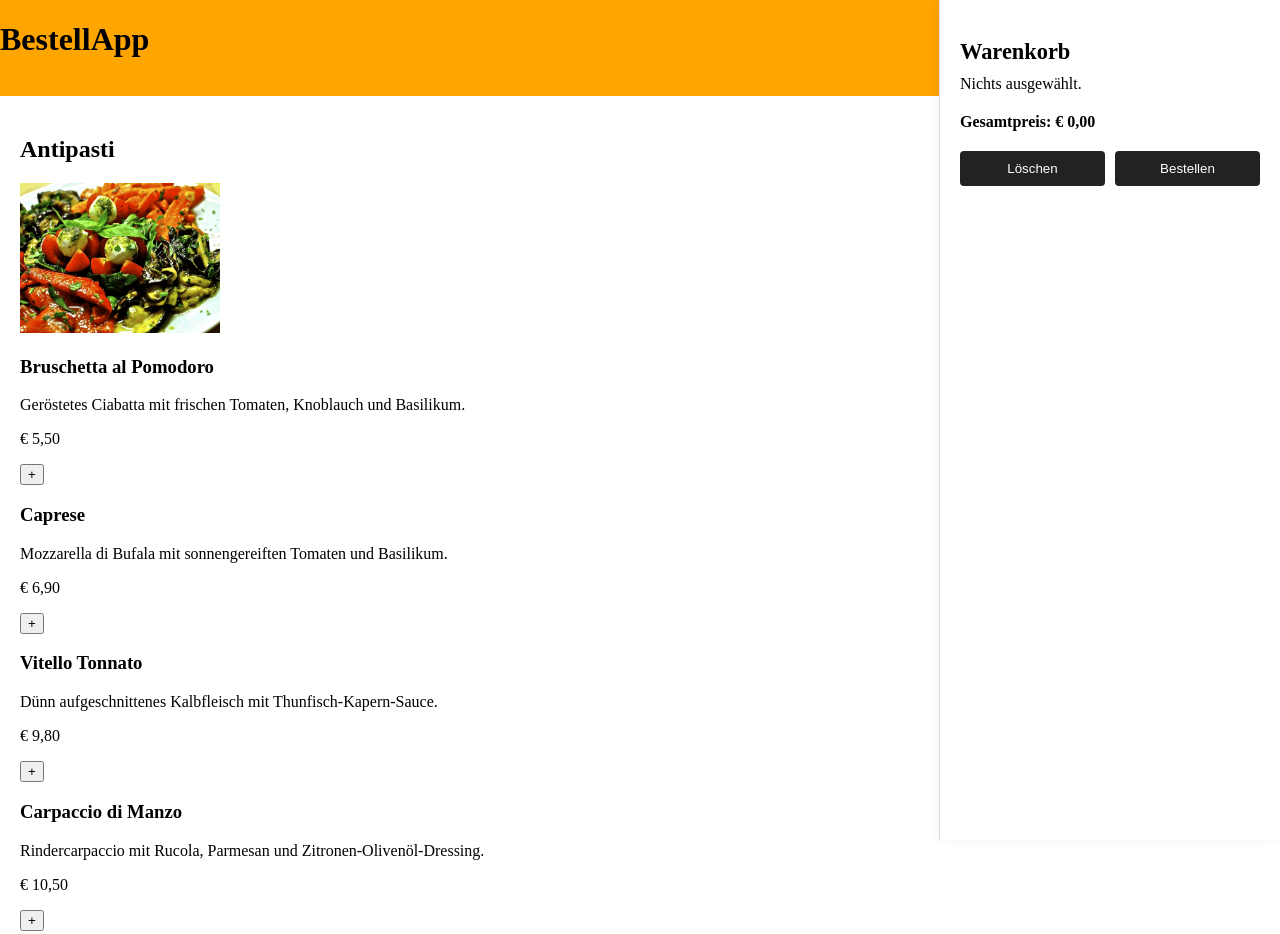
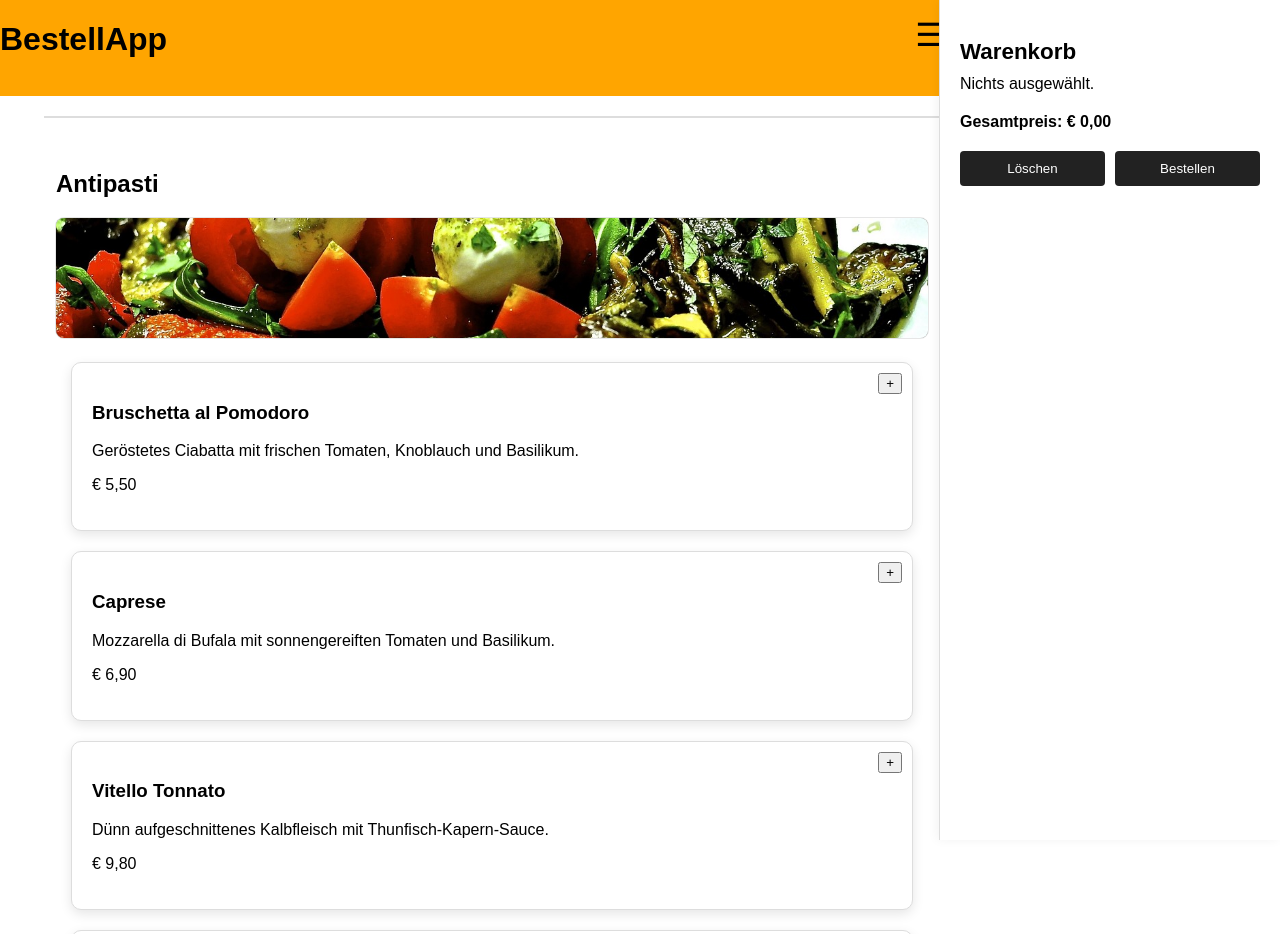
Before and after one commit to MarcelToebben/BestellApp, a plain HTML site: page index.html in a window 1280 px wide. Shown: the top 934 px of the page. Drawn offline with Linux system fonts and the light colour scheme; a web font is replaced by a local one.

Commit message:
style and functions added

```diff
--- a/index.html
+++ b/index.html
@@ -10,15 +10,22 @@
     <script src="./scripts/templates.js" defer></script>
     <link rel="stylesheet" href="./styles/style.css">
     <link rel="stylesheet" href="./styles/basket.css">
+    <link rel="preconnect" href="https://fonts.googleapis.com">
+    <link rel="preconnect" href="https://fonts.gstatic.com" crossorigin>
+    <link
+        href="https://fonts.googleapis.com/css2?family=Bodoni+Moda:ital,opsz,wght@0,6..96,400..900;1,6..96,400..900&family=Figtree:ital,wght@0,300..900;1,300..900&family=Manufacturing+Consent&family=My+Soul&family=Noto+Serif:ital,wght@0,100..900;1,100..900&family=Roboto:ital,wght@0,100..900;1,100..900&family=Shadows+Into+Light&family=Twinkle+Star&family=Winky+Rough:ital,wght@0,300..900;1,300..900&display=swap"
+        rel="stylesheet">
 </head>
 
 <body onload="startMenu()">
 
     <header class="main-header">
         <h1 class="app-title">BestellApp</h1>
+        <div class="burger" onclick="toggleBurgerMenu()">☰</div>
+        <nav id="burger-menu" class="burger-menu"></nav>
         <span id="cart-badge" style="display: none;" class="cart-badge"></span>
+    </header>
 
-    </header>
 
     <main id="menu_sections" class="menu-sections"></main>
 
--- a/scripts/script.js
+++ b/scripts/script.js
@@ -18,6 +18,13 @@ function startMenu() {
     }
 
     updateCartDisplay();
+
+    // burger-menu links generieren
+    let burgerMenu = '';
+    for (let i = 0; i < menu.length; i++) {
+        burgerMenu += `<a href="#dish_image_${i}">${menu[i].title}</a>`;
+    }
+    document.getElementById('burger-menu').innerHTML = burgerMenu;
 }
 
 //menge im warenkorb erhöhen, wenn keins drin ist neues gericht mit menge 1 hinzufügen und danach den warenkorb aktualisieren
@@ -117,3 +124,31 @@ function hidePopup(id) {
         popup.style.display = 'none';
     }
 }
+
+function toggleBurgerMenu() {
+    let menu = document.getElementById('burger-menu');
+    if (menu.style.display === 'block') {
+        menu.style.display = 'none';
+    } else {
+        menu.style.display = 'block';
+    }
+}
+
+// burger-menu automatisch schließen wenn ein link geklickt wird
+document.addEventListener('click', function (event) {
+    const burgerMenu = document.getElementById('burger-menu');
+    const burgerButton = document.getElementById('burger-button');
+
+    const clickedInsideMenu = burgerMenu.contains(event.target);
+    const clickedBurgerButton = burgerButton.contains(event.target);
+
+    // Wenn das Menü offen ist, und man NICHT im Menü oder auf dem Button klickt → Menü schließen
+    if (burgerMenu.style.display === 'block' && !clickedInsideMenu && !clickedBurgerButton) {
+        burgerMenu.style.display = 'none';
+    }
+
+    // Wenn man auf einen Link im Burger-Menü klickt → Menü schließen
+    if (event.target.closest('#burger-menu a')) {
+        burgerMenu.style.display = 'none';
+    }
+});
--- a/styles/basket.css
+++ b/styles/basket.css
@@ -48,5 +48,4 @@
 
 .menu-sections {
   margin-right: 320px;
-  padding: 20px;
 }
--- a/styles/style.css
+++ b/styles/style.css
@@ -2,9 +2,11 @@ body {
     margin: 0;
     display: flex;
     flex-direction: column;
+    font-family: "Winky Rough", sans-serif;
 }
 
-header, footer {
+header,
+footer {
     background: orange;
     height: 96px;
 }
@@ -62,7 +64,100 @@ footer {
 }
 
 .dish-image {
-    width: 200px;
-    height: 150px;
+    width: 100%;
+    height: 120px;
+    border-radius: 8px;
     object-fit: cover;
+    box-shadow: 0 0 1px rgba(0, 0, 0, 1);
 }
+
+.dish-section {
+    padding-left: 12px;
+    padding-right: 12px;
+}
+
+/* Inhalt auf 1920px begrenzen */
+main {
+    max-width: 1920px;
+    margin: 0 auto;
+    padding: 20px;
+}
+
+/* Gericht-Boxen */
+.dish-item {
+    border: 1px solid #ddd;
+    border-radius: 10px;
+    box-shadow: 0 4px 12px rgba(0, 0, 0, 0.1);
+    padding: 20px;
+    margin: 20px auto;
+    display: flex;
+    justify-content: space-between;
+    align-items: flex-start;
+    position: relative;
+    max-width: 800px;
+    background-color: white;
+}
+
+/* Plus-Button oben rechts */
+.dish-item .add-btn {
+    position: absolute;
+    top: 10px;
+    right: 10px;
+}
+
+/* Gerichtsbeschreibung */
+.dish-content {
+    max-width: 700px;
+}
+
+/* Trennlinie zwischen Kategorien */
+.dish-section {
+    border-top: 2px solid #ddd;
+    padding-top: 32px;
+}
+
+/* Abstand zur Seite & Warenkorb */
+.menu-sections {
+    margin-left: 24px;
+    margin-right: 344px;
+}
+
+/* Warenkorb weiter unten */
+.cart-sidebar {
+    top: 96px; /* Höhe vom Header */
+    height: calc(100vh - 96px); /* passt sich an */
+}
+
+/* Burger-Menü */
+.burger {
+    font-size: 2rem;
+    cursor: pointer;
+    padding: 16px;
+    position: absolute;
+    top: 0;
+    right: 320px;
+}
+
+.burger-menu {
+    display: none;
+    position: absolute;
+    top: 96px;
+    right: 320px;
+    background-color: white;
+    border: 1px solid #ccc;
+    box-shadow: 0 0 12px rgba(0, 0, 0, 0.1);
+    padding: 12px;
+    z-index: 2000;
+}
+
+.burger-menu a {
+    display: block;
+    margin-bottom: 10px;
+    color: #333;
+    text-decoration: none;
+    font-weight: bold;
+}
+
+.burger-menu a:hover {
+    color: orange;
+}
```
